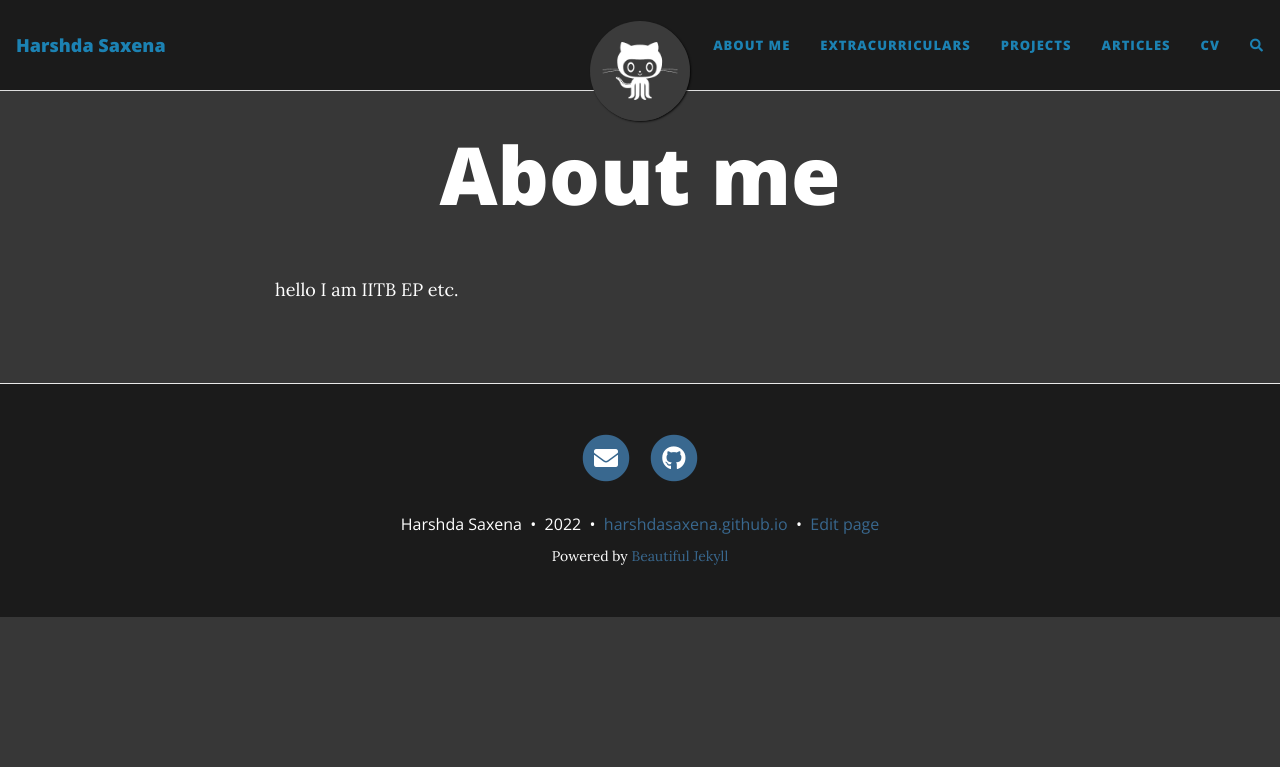
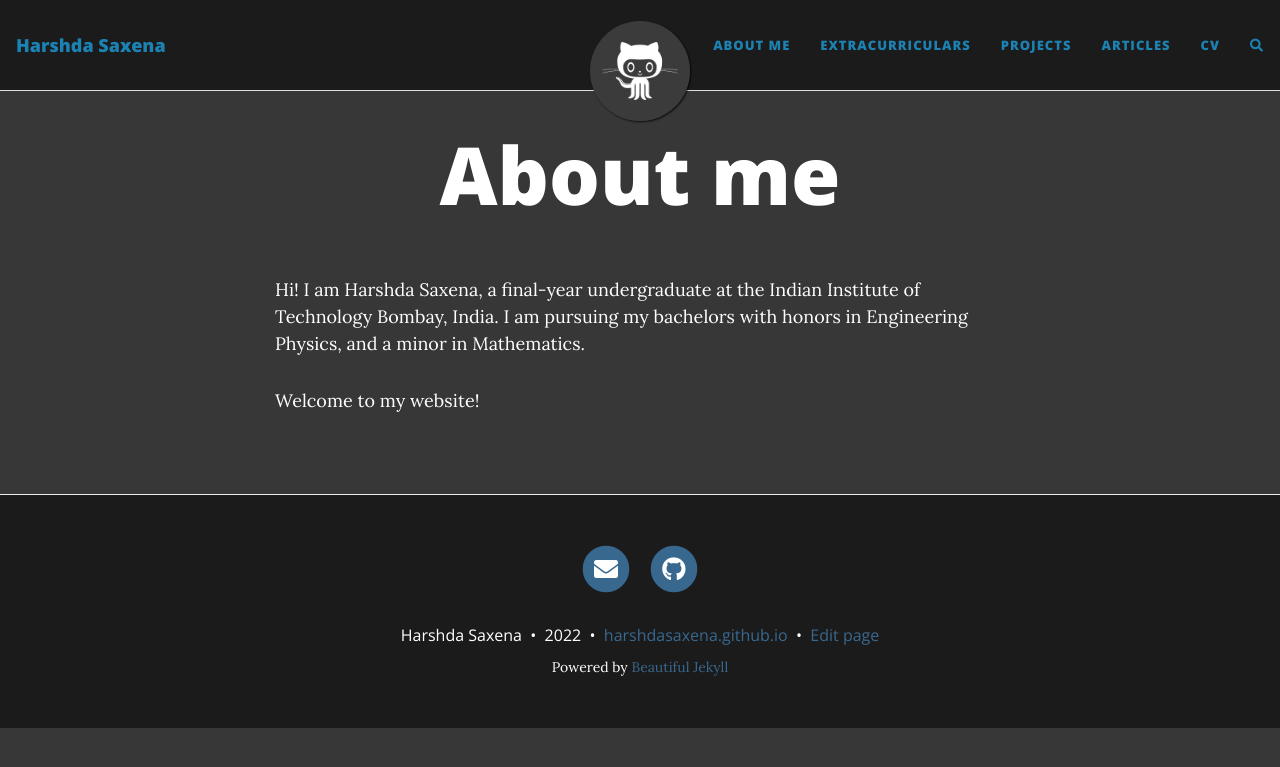
Before and after one commit to HarshdaSaxena/harshdasaxena.github.io, a Jekyll site: the page built from aboutme.md, in a window 1280 px wide. Shown: the top 767 px of the page. Built offline with Jekyll 4.4.1, drawn with Linux system fonts in a browser that asks for light colours; nearby versions of some CDN libraries; comment, search, counter and statistics services are not loaded.

Commit message:
Update aboutme.md

```diff
--- a/aboutme.md
+++ b/aboutme.md
@@ -3,4 +3,6 @@
 title: About me
 subtitle:
 ---
-hello I am IITB EP etc.
+Hi! I am Harshda Saxena, a final-year undergraduate at the Indian Institute of Technology Bombay, India. I am pursuing my bachelors with honors in Engineering Physics, and a minor in Mathematics.
+
+Welcome to my website!
```
